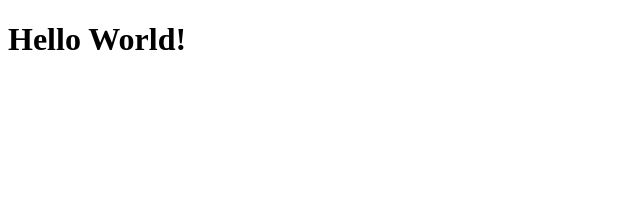
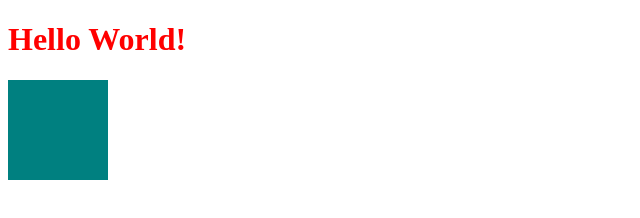
Before and after one commit to avngbalaji/CSS, a plain HTML site: page index3.html in a window 1280 px wide. Shown: the whole page, without its empty margins (0-640 px from the left). Drawn offline with Linux system fonts and the light colour scheme.

Commit message:
class selector

```diff
--- a/index3.html
+++ b/index3.html
@@ -4,8 +4,21 @@
     <meta charset="UTF-8">
     <meta name="viewport" content="width=device-width, initial-scale=1.0">
     <title>Class & Id</title>
+    <Style>
+        h1{
+            color: red;
+        }
+        .box{
+            height: 100px;
+            width: 100px;
+            background-color: teal;
+        }
+    </Style>
 </head>
 <body>
     <h1>Hello World!</h1>
+    <div class="box">
+        <!-- box -->
+    </div>
 </body>
 </html>
```
